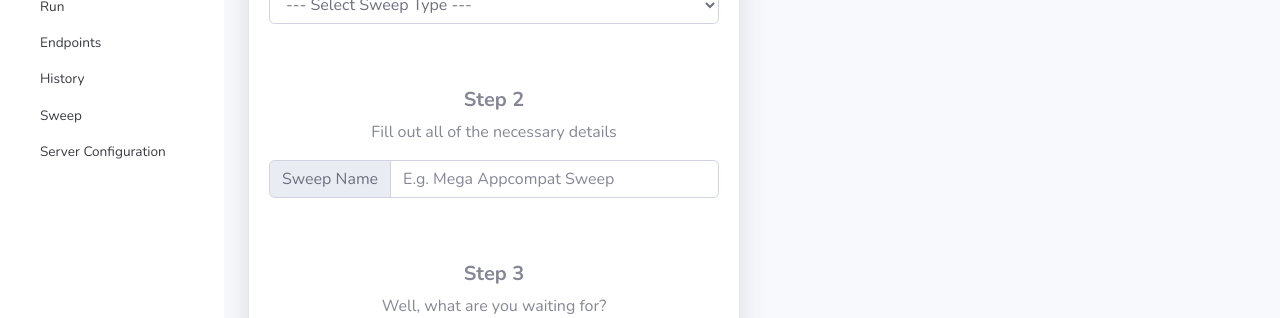
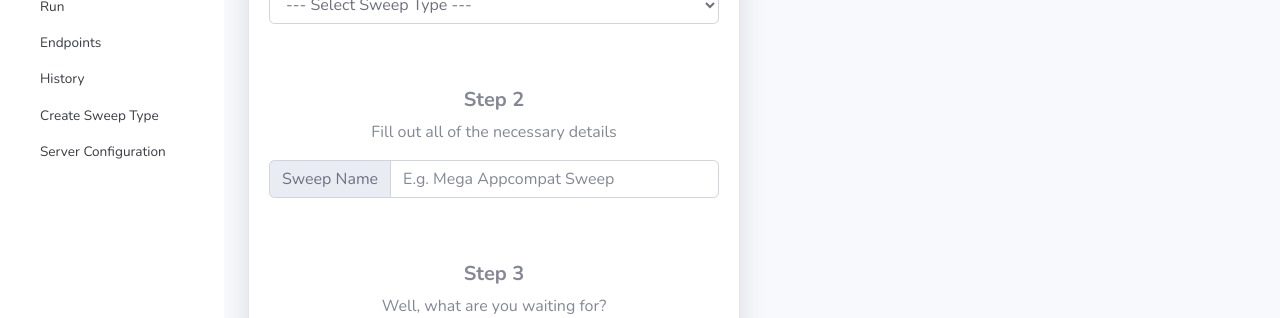
Before and after one commit to allthingsdfir/cb-bot, a Python web app: template application/templates/cb_run.html in a window 1280 px wide, after a click on "Revelio". Shown: the part 455-773 px from the top of the page. Run offline with Jinja, Linux system fonts and the light colour scheme; the template is opened without the code that fills it, so the values that code supplies are empty; some libraries are stand-ins or nearby versions.

Commit message:
Modified sweep create link

```diff
--- a/application/templates/home_base.html
+++ b/application/templates/home_base.html
@@ -66,7 +66,7 @@
                         <a class="collapse-item" href="/cb/run">Run</a>
                         <a class="collapse-item" href="/cb/endpoints">Endpoints</a>
                         <a class="collapse-item" href="/cb/sweep_history">History</a>
-                        <a class="collapse-item" href="/cb/sweep_create">Sweep</a>
+                        <a class="collapse-item" href="/cb/sweep_create">Create Sweep Type</a>
                         <a class="collapse-item" href="/cb/server_settings">Server Configuration</a>
                     </div>
                 </div>
```
